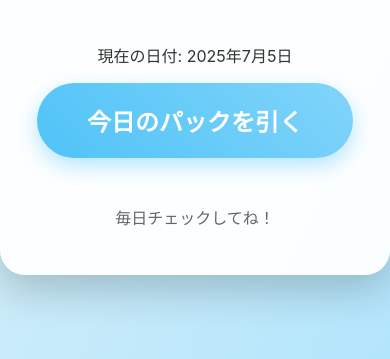
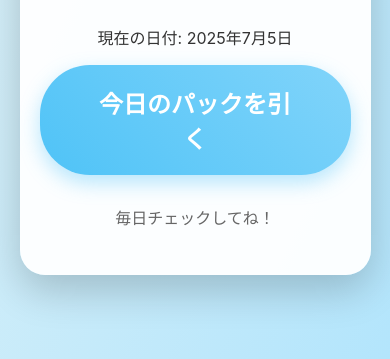
Before and after one commit to zio-0123/birthday-site, a plain HTML site: page index.html in a window 390 px wide. Shown: the part 485-844 px from the top of the page. Drawn offline with Linux system fonts and the light colour scheme.

Commit message:
Adjust intro-container width for mobile view

```diff
--- a/css/style.css
+++ b/css/style.css
@@ -18,7 +18,7 @@ body.intro-page {
     background-color: rgba(255, 255, 255, 0.95); /* 半透明の白 */
     border-radius: 25px;
     box-shadow: 0 15px 40px rgba(0,0,0,0.2);
-    width: 100%;
+    width: 90%; /* 横幅を90%に設定 */
     max-width: 450px;
     height: auto; /* 高さをコンテンツに合わせる */
     min-height: 80vh; /* 最小高さをビューポートの80%に設定 */
@@ -31,6 +31,7 @@ body.intro-page {
     padding: 30px 20px; /* パディングを少し調整 */
     text-align: center;
     animation: fadeIn 1s ease-out;
+    margin: 0 auto; /* 中央寄せ */
 }
 
 .intro-header h1 {
```
